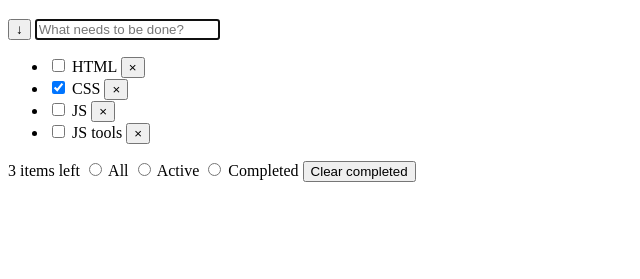
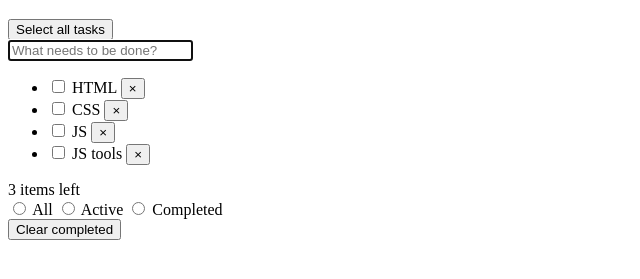
Before and after one commit to ok-technopolis-autumn-2019/Almaz_Shakirov, a plain HTML site: page index.html in a window 1280 px wide. Shown: the part 61-340 px from the top of the page, without its empty margins (0-640 px from the left). Drawn offline with Linux system fonts and the light colour scheme.

Commit message:
Deleted 'inline-block'; changed checkbox

```diff
--- a/index.html
+++ b/index.html
@@ -10,10 +10,10 @@
 	</header>
 
 	<section class="todos__main main">
-		<div class="main__selectAll" style="display: inline-block">
-			<button class="main__selectAll__button button" aria-label="Select all">↓</button>
+		<div class="main__selectAll">
+			<button class="main__selectAll__button button" aria-label="Select all">Select all tasks</button>
 		</div>
-		<div class="main__newTask" style="display: inline-block">
+		<div class="main__newTask">
 			<input class="maint__newTask__input" type="text" placeholder="What needs to be done?" aria-label="Add new item" autofocus="autofocus">
 		</div>
 	</section>
@@ -22,10 +22,8 @@
 		<ul class="todos_tasks__list list">
 			<li class=list__item>
 				<div class="list__item__view">
-					<label class="list__item__view__checkbox">
 					<input class="list__item__view__status" type="checkbox" aria-label="Active task: HTML">
 					<span class="list__item__view__name">HTML</span>
-					</label>
 					<button class="list__item__view__delete" aria-label="Delete this task">×</button>
 				</div>
 
@@ -35,10 +33,8 @@
 			</li>
 			<li class=list__item>
 				<div class="list__item__view">
-					<label class="list__item__checkbox">
-						<input class="list__item__status" type="checkbox" checked="checked" aria-label="Completed task: CSS">
+					<input class="list__item__status" type="checkbox" aria-label="Completed task: CSS">
 					<span class="list__item__name">CSS</span>
-					</label>
 					<button class="list__item__delete" aria-label="Delete this task">×</button>
 				</div>
 
@@ -48,10 +44,8 @@
 			</li>
 			<li class=list__item>
 				<div class="list__item__view">
-					<label class="list__item__checkbox">
 					<input class="list__item__status" type="checkbox" aria-label="Active task: JS">
 					<span class="list__item__name">JS</span>
-					</label>
 					<button class="list__item__delete" aria-label="Delete this task">×</button>
 				</div>
 
@@ -61,10 +55,8 @@
 			</li>
 			<li class=list__item>
 				<div class="list__item__view">
-					<label class="list__item__checkbox">
 					<input class="list__item__status" type="checkbox" aria-label="Active task: JS tools">
 					<span class="list__item__name">JS tools</span>
-					</label>
 					<button class="list__item__delete" aria-label="Delete this task">×</button>
 				</div>
 
@@ -76,10 +68,10 @@
 	</section>
 
 	<section class="todos__actionBar actionBar">
-		<div class="actionBar__item" style="display: inline-block">
+		<div class="actionBar__item">
 			<div class="task-counter">3 items left</div>
 		</div>
-		<div class="actionBar__item" style="display: inline-block">
+		<div class="actionBar__item">
 			<div class="task-filter" aria-label="Filter tasks" role="group">
 				<label class="task-filter__radio">
 					<input class="task-filter__input" type="radio" name="choosenFilter" value="All">
@@ -95,7 +87,7 @@
 				</label>
 			</div>
 		</div>
-		<div class="actionBar__item" style="display: inline-block">
+		<div class="actionBar__item">
 			<button class="task-completed">Clear completed</button>
 		</div>
 	</section>
```
Lines whose indentation alone changed are shown as unchanged.
